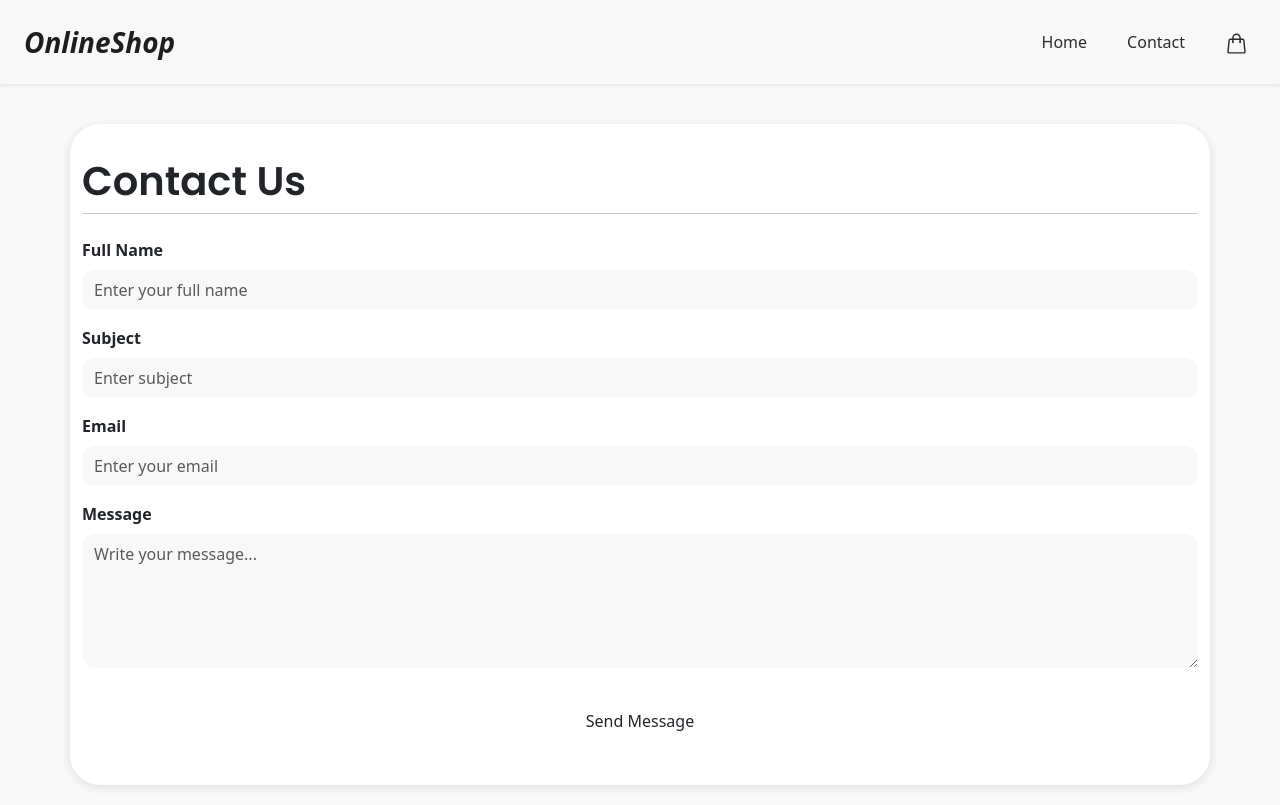
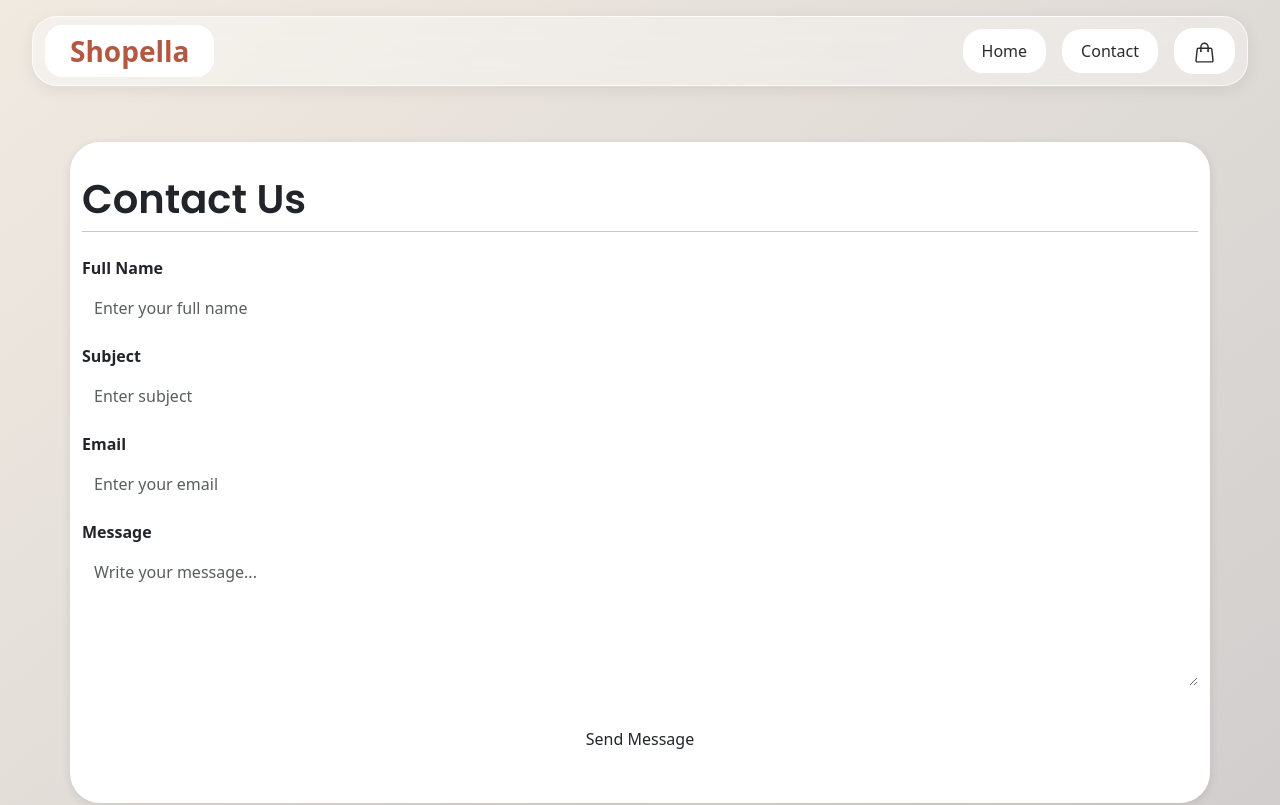
Before and after one commit to NoroffFEU/jsfw-2025-v1-javascript-frameworks-ca, a React (Create React App) app: page /contact in a window 1280 px wide. Shown: the top 805 px of the page. Built offline with nearby package versions, Linux system fonts and the light colour scheme.

Commit message:
update css color palette and style navbar with new design

```diff
--- a/src/components/Footer.tsx
+++ b/src/components/Footer.tsx
@@ -1,6 +1,6 @@
 const Footer = () => {
   return (
-    <footer className="text-center py-3">
+    <footer className="text-center py-3 text-muted">
       <small>
         © {new Date().getFullYear()} OnlineShop. All rights reserved.
       </small>
--- a/src/components/Header.tsx
+++ b/src/components/Header.tsx
@@ -5,23 +5,23 @@ import "../styles/index.css";
 
 const Header = () => {
   return (
-    <Navbar expand="lg" className="shadow-sm py-3">
-      <Container fluid className="px-4">
+    <Navbar expand="lg" className="py-2">
+      <Container fluid>
         <Navbar.Brand as={Link} to="/">
-          OnlineShop
+          Shopella
         </Navbar.Brand>
 
         {/* Mobile cart */}
         <div className="d-flex align-items-center">
           <Navbar.Toggle aria-controls="main-navbar" />
-          <Nav.Link as={Link} to="/cart" className="d-lg-none no-bm">
+          <Nav.Link as={Link} to="/cart" className="d-lg-none">
             <HiOutlineShoppingBag size={25} />
           </Nav.Link>
         </div>
 
         {/* Nav links */}
         <Navbar.Collapse id="main-navbar">
-          <Nav className="ms-auto d-flex gap-lg-4 align-items-center">
+          <Nav className="ms-auto d-flex gap-lg-3 align-items-center">
             <Nav.Link as={Link} to="/">
               Home
             </Nav.Link>
@@ -30,7 +30,7 @@ const Header = () => {
             </Nav.Link>
 
             {/* Desktop cart */}
-            <Nav.Link as={Link} to="/cart" className="d-none d-lg-block no-bm">
+            <Nav.Link as={Link} to="/cart" className="d-none d-lg-block">
               <HiOutlineShoppingBag size={23} />
             </Nav.Link>
           </Nav>
--- a/src/styles/contact.css
+++ b/src/styles/contact.css
@@ -25,10 +25,11 @@ form textarea:focus {
   font-size: 1.1rem;
   font-weight: 700;
   border-radius: 25px;
+  color: white;
 }
 
 .contact-btn:hover {
-  background-color: #e2527e;
+  background-color: #854031;
   color: white;
 }
 
--- a/src/styles/index.css
+++ b/src/styles/index.css
@@ -1,13 +1,16 @@
 :root {
-  --color-primary: #1e1e1e;
-  --color-accent: #ff5c8d;
+  --color-primary: #f1eae1;
+  --color-secondary: #cdcbcb;
+  --color-accent: #b35843;
   --color-text: #2c2c2c;
-  --color-bg: #f8f8f8;
   --color-success: #10b981;
   --color-error: #ef4444;
 
   --font-body: "Inter", sans-serif;
   --font-heading: "Poppins", sans-serif;
+
+  --glass-bg: rgba(255, 255, 255, 0.35);
+  --glass-border: rgba(255, 255, 255, 0.8);
 }
 
 body {
@@ -17,7 +20,16 @@ body {
 }
 
 #root {
-  background-color: var(--color-bg);
+  background: linear-gradient(
+    to bottom right,
+    var(--color-primary),
+    var(--color-secondary)
+  );
+  min-height: 100vh;
+}
+
+html {
+  scroll-behavior: smooth;
 }
 
 main {
@@ -31,43 +43,53 @@ h4,
 h5,
 h6 {
   font-family: var(--font-heading);
-  color: var(--color-primary);
 }
 
 /* Navbar */
 .navbar {
-  padding: 0.5rem 1rem;
+  background: var(--glass-bg);
+  backdrop-filter: blur(12px);
+  -webkit-backdrop-filter: blur(12px);
+  border: 1px solid var(--glass-border);
+  border-radius: 25px;
+  margin: 1rem auto;
+  box-shadow: 0 4px 17px rgba(0, 0, 0, 0.07);
+  transition: all 0.3s ease;
+  width: 95%;
 }
 
 .navbar-brand {
-  font-style: italic;
   font-weight: 700;
   font-size: 28px !important;
-  color: var(--color-primary) !important;
+  color: var(--color-accent) !important;
+  background: white;
+  border-radius: 18px;
+  padding: 10px 25px;
+  backdrop-filter: blur(6px);
 }
 
 .navbar-toggler {
   border: none !important;
+  color: var(--color-accent);
 }
 
 .navbar-toggler:focus {
   outline: none !important;
   box-shadow: none !important;
-  color: var(--color-accent);
 }
 
 .navbar .nav-link {
   color: var(--color-text);
   font-weight: 500;
-  width: 100%;
-  text-align: right;
+  border-radius: 20px;
+  padding: 10px 19px !important;
+  transition: all 0.2s ease;
+  background: white;
+  backdrop-filter: blur(4px);
 }
 
 .navbar .nav-link:hover {
   color: var(--color-accent);
-  border-bottom: solid 1px var(--color-accent);
+  background: rgba(255, 255, 255, 0.35);
+  transform: translateY(-1px);
 }
-
-.no-bm {
-  border-bottom: none !important;
-}
--- a/src/styles/products.css
+++ b/src/styles/products.css
@@ -22,10 +22,11 @@
   font-weight: 700;
   border-radius: 25px;
   border: none;
+  color: white;
 }
 
 .add-btn:hover {
-  background-color: #e2527e;
+  background-color: #854031;
   color: white;
 }
 
```
